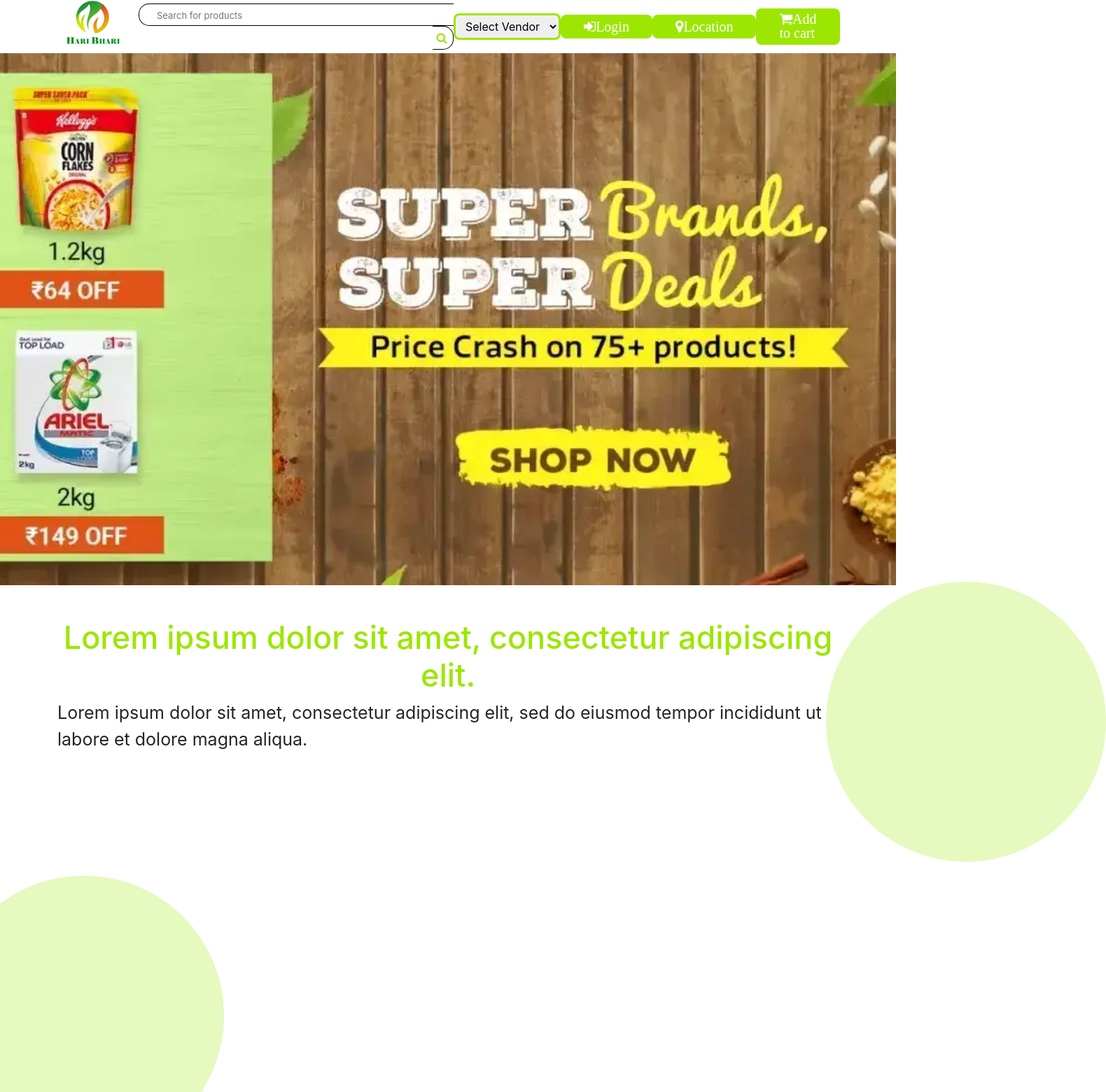
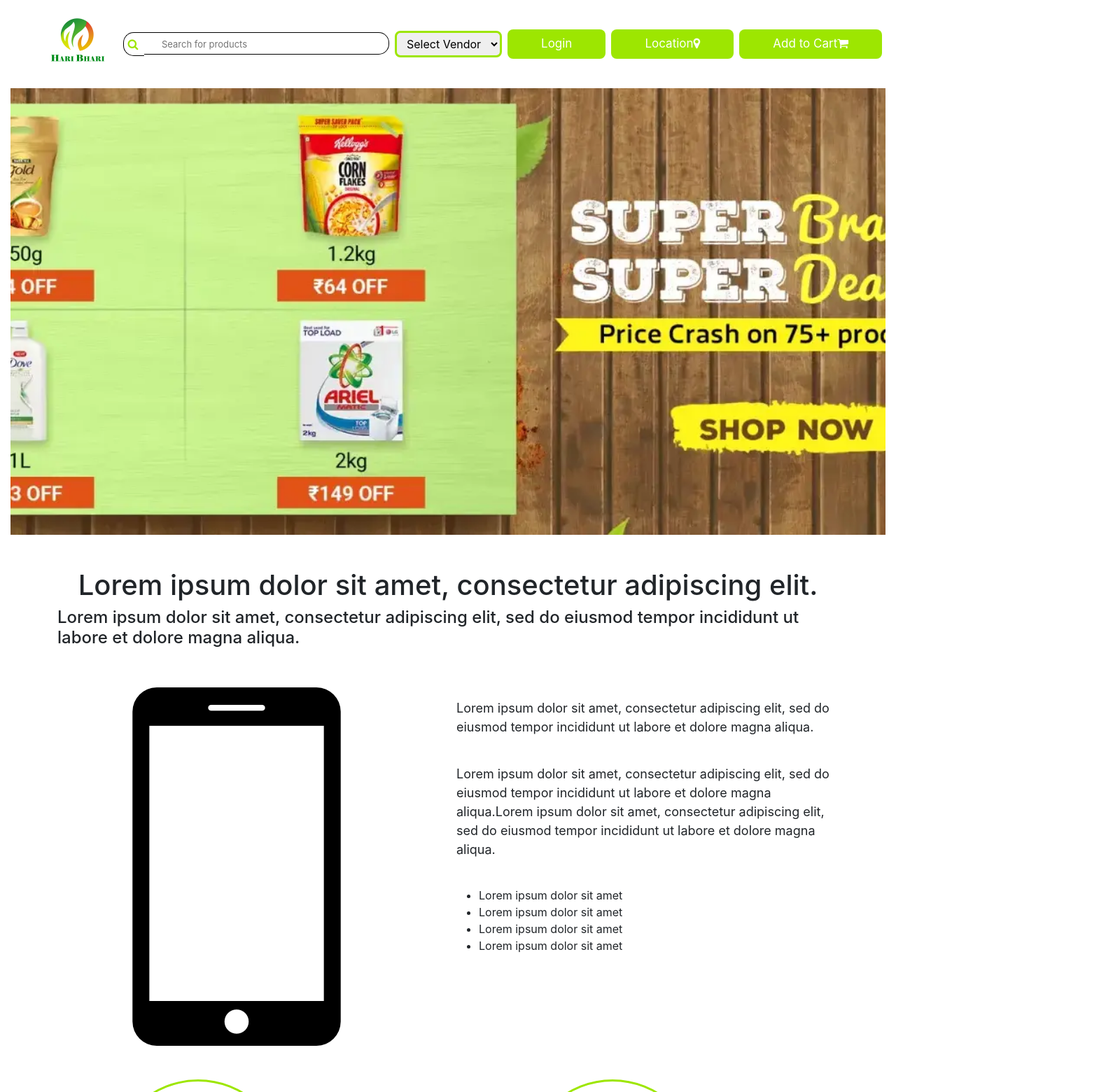
Before and after one commit to TakeTech-Devs/haribhari, a React (Create React App) app in the folder Client/react/: page / in a window 1280 px wide. Shown: the top 1560 px of the page at 70% size, 1580 px wide, since content can reach past the window. Built offline with nearby package versions, Linux system fonts and the light colour scheme.

Commit message:
responsive added

```diff
--- a/Client/react/src/App.css
+++ b/Client/react/src/App.css
@@ -2,33 +2,6 @@
   margin: 0;
   padding: 0;
 }
-.navbar{
-  /* width: 100vw; */
-  /* position: fixed; */
-}
-.navbar .container{
-  width: 100%;
-  height: 60px;
-  display: flex;
-  justify-content: space-between;
-  align-items: center;
-  /* position: sticky; */
-}
-.navbar-dark {
-  background-color: #fff;
-}
-.elements{
-  width: 100%;
-  display: flex;
-  justify-content: space-around;
-  align-items: center;
-}
-
-.nav-link span{
-  padding: 3px 25px;
-  font-size: 20px;
-}
-
 .row-header{
   margin:0px auto;
   padding:0px auto;
@@ -40,16 +13,19 @@
   border-bottom: 1px ridge;
   min-height:400px;
 }
+.navbar-toggler-icon{
+  color: silver;
+  background-color: rgba(157, 230, 1, 1);
+}
 
 .nav-link{
   background: rgba(157, 230, 1, 1);
   color: white;
-  margin: 0px;
-  padding: 2px 25px;
   border-radius: 8px;
-  font-size: 20px;
+  font-size: 17px;
 
 }
+
 .searchIcon {
   height: 33.6px;
   width: 30px;
@@ -57,24 +33,23 @@
   display: grid;
   place-items: center;
   color: rgba(157, 230, 1, 1);
-  float: right;
+  float: left;
   padding-right: 3px;
-  border-right: 1.8px solid black;
+  border-left: 1.8px solid black;
+  border-bottom: 1.8px solid black;
   border-top: 1.8px solid black;
-  border-bottom: 1.8px solid black;
-  border-top-right-radius: 15px;
-  border-bottom-right-radius: 15px;
+  border-top-left-radius: 15px;
+  border-bottom-left-radius: 15px;
 }
 
 .searchInput input{
   border: 1.8px solid black;
-  border-right: none;
-  width: 450px;
+  border-left: none;
+  width: 350px;
   padding: 3px 25px;
   border-radius: 15px;
-  border-top-right-radius: 0px;
-  border-bottom-right-radius: 0px;
-  border-right: none;
+  border-top-left-radius: 0px;
+  border-bottom-left-radius: 0px;
   outline: none;
   align-items: center;
 }
@@ -87,6 +62,7 @@
   border-radius: 8px;
   outline: none;
   padding: 5px 10px;
+  margin: 0px 8px;
 }
 .vendor select option{
   color: grey;
@@ -95,19 +71,15 @@
   padding: 5px;
 }
 .bannerHolder{
-  width: 100%;
-  height: 95vh;
-  /* padding-top: 5%; */
-  width: 100%;
-  background: url('../public/assets/images/banner.webp');
+  height: 80vh;
+  margin: 15px;
+  margin-top: 5%;
+  background: url('../public/assets/images/banner1.webp');
   background-repeat: no-repeat;
-  background-position: right;
+  background-position: center;
   background-size: cover;
 }
-.UpperFooter{
-  /* text-align: center; */
-}
-.UpperFooter span{
+/* .UpperFooter span{
   width: 400px;
   height: 400px;
   border-radius: 50%;
@@ -127,9 +99,9 @@
 .UpperFooter h1{
   font-size: 45px;
   color: rgba(157, 230, 1, 1);
-}
+} */
 .UpperFooter p{
-  font-size: 25px;
+  font-size: 18px;
 }
 .mobile{
   margin-top:-22%;
@@ -141,15 +113,7 @@
   font-size: 18px;
   margin-top: -2%;
 }
-.mobile ul li::before {
-  font-size:28px;
-  content: "\2022";
-  color: rgba(157, 230, 1, 1);
-  font-weight: bolder;
-  display: inline-block;
-  width: 1em;
-  margin-left: -1em;
-}
+
 .speciality{
   text-align: center;
 }
--- a/Client/react/src/components/FooterComponent.js
+++ b/Client/react/src/components/FooterComponent.js
@@ -5,40 +5,40 @@
         <div className="footer">
         <div className="container">
             <div className="row justify-content-center mr-auto">
-                <div className="col-12 col-sm-4 mt-4 mr-5">
+                <div className="col-12 col-md-4 col-sm-12 mt-4 mr-5">
                     <p>Lorem ipsum dolor sit amet, consectetur adipiscing elit, sed do eiusmod tempor incididunt ut labore et dolore magna aliqua. Ut enim ad minim veniam, quis nostrud exercitation ullamco laboris nisi ut aliquip ex ea commodo consequat.</p>
                     <p>Lorem ipsum dolor sit amet, consectetur adipiscing elit, sed do eiusmod tempor incididunt ut labore et dolore magna aliqua. Ut enim ad minim veniam, quis nostrud exercitation ullamco laboris nisi ut aliquip ex ea commodo consequat.</p>
                 </div>
-                <div className="col-12 col-sm-4 mt-4">
+                <div className="col-12 col-md-4 col-sm-12 mt-4">
                     <p>Lorem ipsum dolor sit amet, consectetur adipiscing elit, sed do eiusmod tempor incididunt. </p>
                     <p>Lorem ipsum dolor sit amet, consectetur adipiscing elit, sed do eiusmod tempor incididunt. </p>
                     <p>Lorem ipsum dolor sit amet, consectetur adipiscing elit, sed do eiusmod tempor incididunt. </p>
                     <p>Lorem ipsum dolor sit amet, consectetur adipiscing elit, sed do eiusmod tempor incididunt. </p>
                 </div>
-                <div className="col-12 col-sm-4 mt-4  socialLink">
+                <div className="col-12 col-md-4 col-sm-12 mt-4  socialLink">
                     <div className="contact">
                         <div className="add">
                             <p>Lorem ipsum dolor sit amet, consectetur adipiscing elit, sed do eiusmod tempor incididunt. </p>
                         </div>
-                        <div className="call">
+                        <div className="call col-sm-12">
                             <a href="tel:+585**545****"><img src="assets/images/icons/phone-call.png" alt="phone" width="35px" height
                             ="35px" />+585**545****</a>, &nbsp;
                             <a href="tel:+585**545****">+585**545****</a>
 
                         </div>
                     </div>
-                    <div className="text-center mt-5">
-                        <a className="btn btn-social-icon m-3" href=""><img src="assets/images/icons/facebook.png" alt="" /></a>
-                        <a className="btn btn-social-icon " href=""><img src="assets/images/icons/whatsapp.png" alt="" /></a>
-                        <a className="btn btn-social-icon m-3" href=""><img src="assets/images/icons/twitter.png" alt="" /></a>
-                        <a className="btn btn-social-icon " href=""><img src="assets/images/icons/gmail.png" alt="" /></a>
-                        <a className="btn btn-social-icon m-3" href=""><img src="assets/images/icons/instagram.png" alt="" /></a>
-                        <a className="btn btn-social-icon " href=""><img src="assets/images/icons/linkedin.png" alt="" /></a>
+                    <div className="text-center col-sm-mt-5">
+                        <a className="btn btn-social-icon m-3 " href=""><img src="assets/images/icons/facebook 1.png" alt="" /></a>
+                        <a className="btn btn-social-icon " href=""><img src="assets/images/icons/Whatsapp 1.png" alt="" /></a>
+                        <a className="btn btn-social-icon m-3" href=""><img src="assets/images/icons/twitter 1.png" alt="" /></a>
+                        <a className="btn btn-social-icon " href=""><img src="assets/images/icons/gmail 1.png" alt="" /></a>
+                        <a className="btn btn-social-icon m-3" href=""><img src="assets/images/icons/instagram 1.png" alt="" /></a>
+                        <a className="btn btn-social-icon " href=""><img src="assets/images/icons/linkedin 1.png" alt="" /></a>
                     </div>
                 </div>
             </div>
             <div className="row justify-content-center">
-                <div className="col-auto">
+                <div className="col-auto mb-3">
                     <p>© Copyright 2022 Company</p>
                 </div>
             </div>
--- a/Client/react/src/components/HeaderComponent.js
+++ b/Client/react/src/components/HeaderComponent.js
@@ -1,63 +1,58 @@
-import React, { Component } from "react";
-import { Navbar, NavbarBrand, Nav, NavbarToggler, Collapse, NavItem, Placeholder } from 'reactstrap';
-import {NavLink} from 'react-router-dom';
-import SearchBar from "./SearchBarComponent";
-// import ProductData from "../data.json";
+import React from 'react'
+import 'bootstrap/dist/css/bootstrap.min.css';
+import {
+	Navbar,
+	NavItem,
+	NavbarToggler,
+	Collapse,
+	NavLink,
+	Nav,
+	NavbarBrand
+} from 'reactstrap';
+import SearchBar from './SearchBarComponent';
 
-class Header extends Component{
+function App() {
 
-    constructor(props){
-        super(props);
-        this.state = {
-            isNavOpen : false
-        };
-        this.toggleNav = this.toggleNav.bind(this);
-    }
+	// Collapse isOpen State
+	const [isOpen, setIsOpen] = React.useState(false);
 
-    toggleNav(){
-        this.setState({
-            isNavOpen: !this.state.isNavOpen
-        });
-    }
+	return (
+		<div style={{
+			display: 'block', padding: 30
+		}}>
+			<Navbar color="white fixed-top" light expand="md">
+				<NavbarBrand className="ms-5"href="/"><img src="assets/images/Logo 1st.png" height="100" width="100" alt="haribhari" /></NavbarBrand>
+				<NavbarToggler onClick={() => { setIsOpen(!isOpen) }} />
+				<Collapse isOpen={isOpen} navbar>
+					<Nav className="justify-content-around align-items-center mr-auto mx-auto" navbar>
+						<NavItem>
+							{/* <NavLink className='searchBar' href="#"> */}
+                                    <SearchBar placeholder="Search for products"/>  {/* add  data={ProductData} after placeholder for search design */}
 
-    render(){
-        return(
-            <>
-                <Navbar className="headerNavbar" dark expand="md">
-                    <div className="container">
-                        <NavbarToggler dark onClick={this.toggleNav} />
-                        <NavbarBrand className="mr-auto" href="/"><img src="assets/images/Logo 1st.png" height="100" width="100" alt="HariBHari" />
-                        </NavbarBrand>
-                        <Collapse isOpen={this.state.isNavOpen} navbar>
-                            <Nav navbar className="elements">
-                                <NavItem className="link">
-                                    <NavLink className="nav-lin" to="">
-                                    <SearchBar placeholder="Search for products"/>  {/* add  data={ProductData} after placeholder for search design  */}
-                                    </NavLink>
+                            {/* </NavLink> */}
 						</NavItem>
-                                <NavItem className="vendor">
+                        <NavItem className="vendor my-1">
                             <select name="vendor" id="">
                                 <option value="#" default selected>Select Vendor</option>
                                 <option value="Retail" >Retail</option>
                                 <option value="Wholesaler" >Wholesaler</option>
                             </select>
                         </NavItem>
-                                <NavItem className="link">
-                                    <NavLink className="nav-link" to="#"><span className="fa fa-sign-in">Login</span></NavLink>
+
+						<NavItem className='me-2'>
+							<NavLink href="#" className='px-5 my-1'> Login</NavLink>
 						</NavItem>
-                                <NavItem className="link">
-                                    <NavLink className="nav-link" to="#"><span className="fa fa-map-marker">Location</span></NavLink>
+						<NavItem className='me-2'>
+							<NavLink href="#" className='px-5 my-1'> Location<span className="fa fa-map-marker"></span></NavLink>
 						</NavItem>
-                                <NavItem className="link">
-                                    <NavLink className="nav-link" to="#"><span className="fa fa-shopping-cart">Add to cart</span></NavLink>
+                        <NavItem className='me-2'>
+							<NavLink href="#" className='px-5 my-1'> Add to Cart<span className="fa fa-shopping-cart"></span></NavLink>
 						</NavItem>
 					</Nav>
 				</Collapse>
-                    </div>
 			</Navbar>
-            </>
+		</div >
 	);
 }
-}
 
-export default Header;
+export default App;
--- a/Client/react/src/components/UpperFooterComponent.js
+++ b/Client/react/src/components/UpperFooterComponent.js
@@ -6,18 +6,18 @@
         <div className="container">
             <div className="row justify-content-center mt-5">
                 <h1 className="text-center">Lorem ipsum dolor sit amet, consectetur adipiscing elit.</h1>
-                <p className="text-left">Lorem ipsum dolor sit amet, consectetur adipiscing elit, sed do eiusmod tempor incididunt ut labore et dolore magna aliqua.</p>
-                <span className="firstCircle"></span>
+                <h4 className="text-left">Lorem ipsum dolor sit amet, consectetur adipiscing elit, sed do eiusmod tempor incididunt ut labore et dolore magna aliqua.</h4>
+                {/* <span className="firstCircle"></span>
                 <span className='secondCircle'></span>
-                <span className='thirdCircle'></span>
+                <span className='thirdCircle'></span> */}
             </div>
         </div>
-        <div className="mobile">
-            <div className="row justify-content-around m-3 mt-0 ">
-                <div className="col-12 col-sm-6" >
+        <div className="container">
+            <div className="row justify-content-around mt-5 ">
+                <div className="col-12 col-sm" >
                   <img src="assets/images/smartphone-call.png" alt="" />
                 </div>
-                <div className="col-12 col-sm-6 ">
+                <div className="col-12 col-sm mt-3">
                     <p>Lorem ipsum dolor sit amet, consectetur adipiscing elit, sed do eiusmod tempor incididunt ut labore et dolore magna aliqua.</p><br />
                     <p>Lorem ipsum dolor sit amet, consectetur adipiscing elit, sed do eiusmod tempor incididunt ut labore et dolore magna aliqua.Lorem ipsum dolor sit amet, consectetur adipiscing elit, sed do eiusmod tempor incididunt ut labore et dolore magna aliqua.</p>
                     <br />
@@ -30,8 +30,8 @@
                 </div>
             </div>
         </div>
-        <div className="row justify-content-center m-1 mt-5">
-            <div className="col-12 col-sm-3 speciality ">
+        <div className="row  justify-content-center align-items-center mx-5 mt-5">
+            <div className="col-12 col-sm mx-5 speciality ">
                 <div className="Round">
                     <img src="assets/images/basket.png" alt="basket" />
                 </div>
@@ -39,14 +39,14 @@
                 <h2>Lorem ipsum dolor</h2>
                 <p>Lorem ipsum dolor sit amet consectetur adipisicing elit. Minima, officiis! </p>
             </div>
-            <div className="col-12 col-sm-3 speciality">
+            <div className="col-12 col-sm mx-5 speciality">
                 <div className="Round">
                     <img src="assets/images/fast-delivery.png" alt="delivery" />
                 </div>
                 <h2>Lorem ipsum dolor</h2>
                 <p>Lorem ipsum dolor sit amet consectetur adipisicing elit. Minima, officiis! </p>
             </div>
-            <div className="col-12 col-sm-3 speciality">
+            <div className="col-12 col-sm mx-5 speciality">
                 <div className="Round">
                     <img src="assets/images/best-price.png" alt="pricing" />
                 </div>
@@ -55,28 +55,28 @@
             </div>
 
         </div>
-        <div className="row justify-content-around m-1 mt-5" >
-            <div className="col-12 col-sm-11">
+        <div className="row justify-content-around m-2 mt-5" >
+            <div className="col-12 col-md col-sm-12">
                 <p>Lorem ipsum dolor sit amet consectetur adipisicing elit. Accusantium distinctio quo commodi recusandae deserunt consectetur quasi soluta nesciunt laudantium sapiente!</p>
             </div>
         </div>
-        <div className="row justify-content-center m-1 mt-5">
-            <div className="col-12 col-sm-3">
+        <div className="row justify-content-center mx-5 mt-5">
+            <div className="col-12 col-md-4 col-sm-12">
                 <p>Lorem ipsum dolor sit amet consectetur adipisicing elit. Ab necessitatibus enim expedita, nihil, perspiciatis dolor quas nesciunt consequuntur fugit earum dolores porro minus alias quos reiciendis temporibus eveniet exercitationem. Ex.</p>
             </div>
-            <div className="col-12 col-sm-4">
+            <div className="col-12 col-md-4 col-sm-12">
                 <p>Lorem ipsum dolor sit amet consectetur adipisicing elit. Ab necessitatibus enim expedita, nihil, perspiciatis dolor quas nesciunt consequuntur fugit earum dolores porro minus alias quos reiciendis temporibus eveniet exercitationem. Ex.</p>
             </div>
-            <div className="col-12 col-sm-3">
+            <div className="col-12 col-md-4 col-sm-12">
                 <p>Lorem ipsum dolor sit amet consectetur adipisicing elit. Ab necessitatibus enim expedita, nihil, perspiciatis dolor quas nesciunt consequuntur fugit earum dolores porro minus alias quos reiciendis temporibus eveniet exercitationem. Ex.</p>
             </div>
 
         </div>
-        <div className="row justify-content-around m-3 mt-5 ">
-                <div className="col-12 col-sm-4" >
+        <div className="row justify-content-evenly mx-5 mt-5">
+                <div className="col-12 col-md-5 col-sm-12" >
                   <p>Lorem ipsum, dolor sit amet consectetur adipisicing elit. Similique praesentium fugit molestias voluptas eius. Rem possimus quis fuga asperiores dolore labore perferendis id itaque ipsa repellendus. Temporibus deserunt incidunt exercitationem!</p>
                 </div>
-                <div className="col-12 col-sm-4">
+                <div className="col-12 col-md-5 col-sm-12">
                     <p>Lorem ipsum dolor sit amet consectetur adipisicing elit. Nesciunt corporis eveniet porro at, voluptates ex, molestiae deserunt ducimus non animi, autem amet dolore. Deleniti asperiores consectetur, similique sunt ipsum exercitationem!</p>
 
                 </div>
```
Also changed, not shown: Client/react/public/assets/images/banner1.webp. Lines whose indentation alone changed are shown as unchanged.
